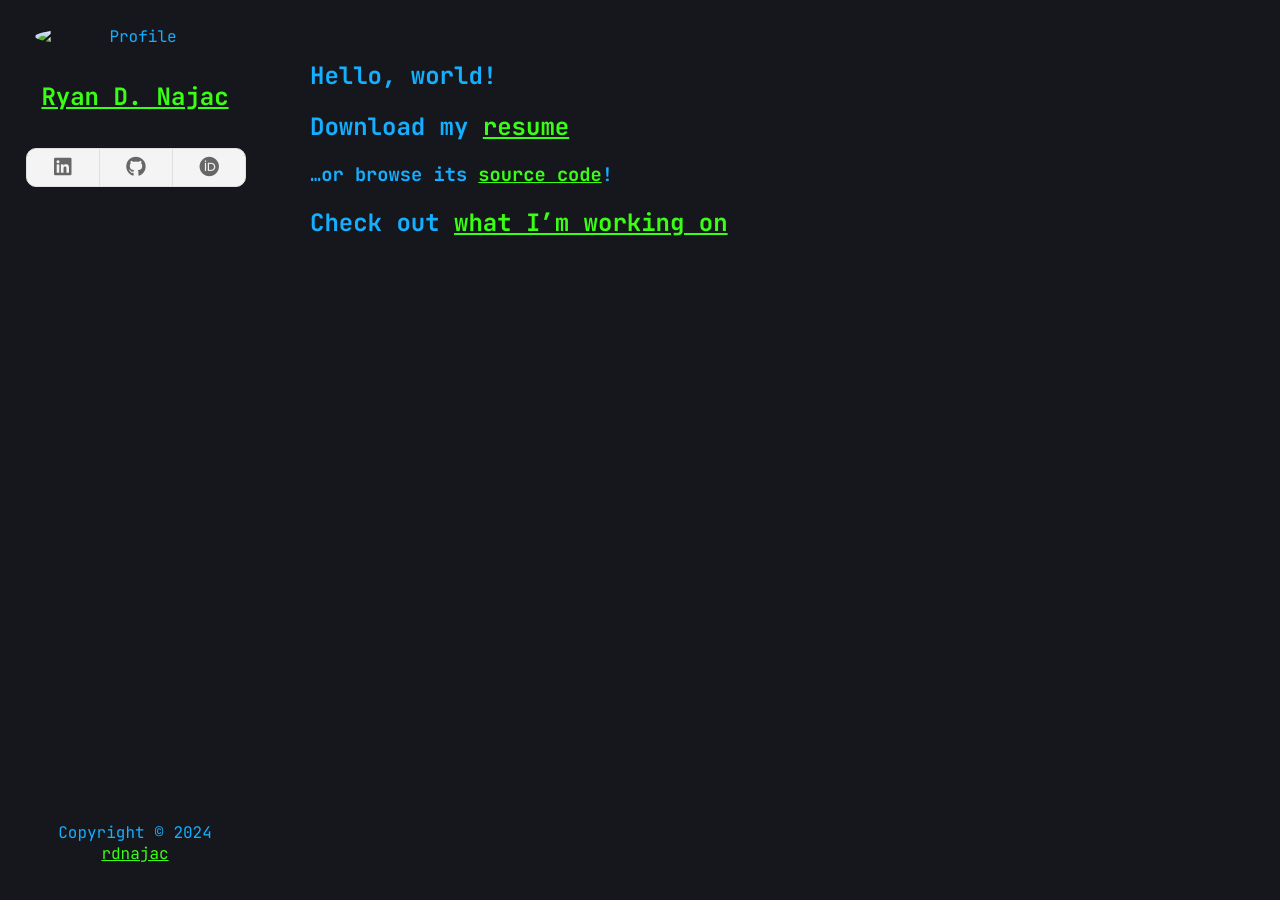
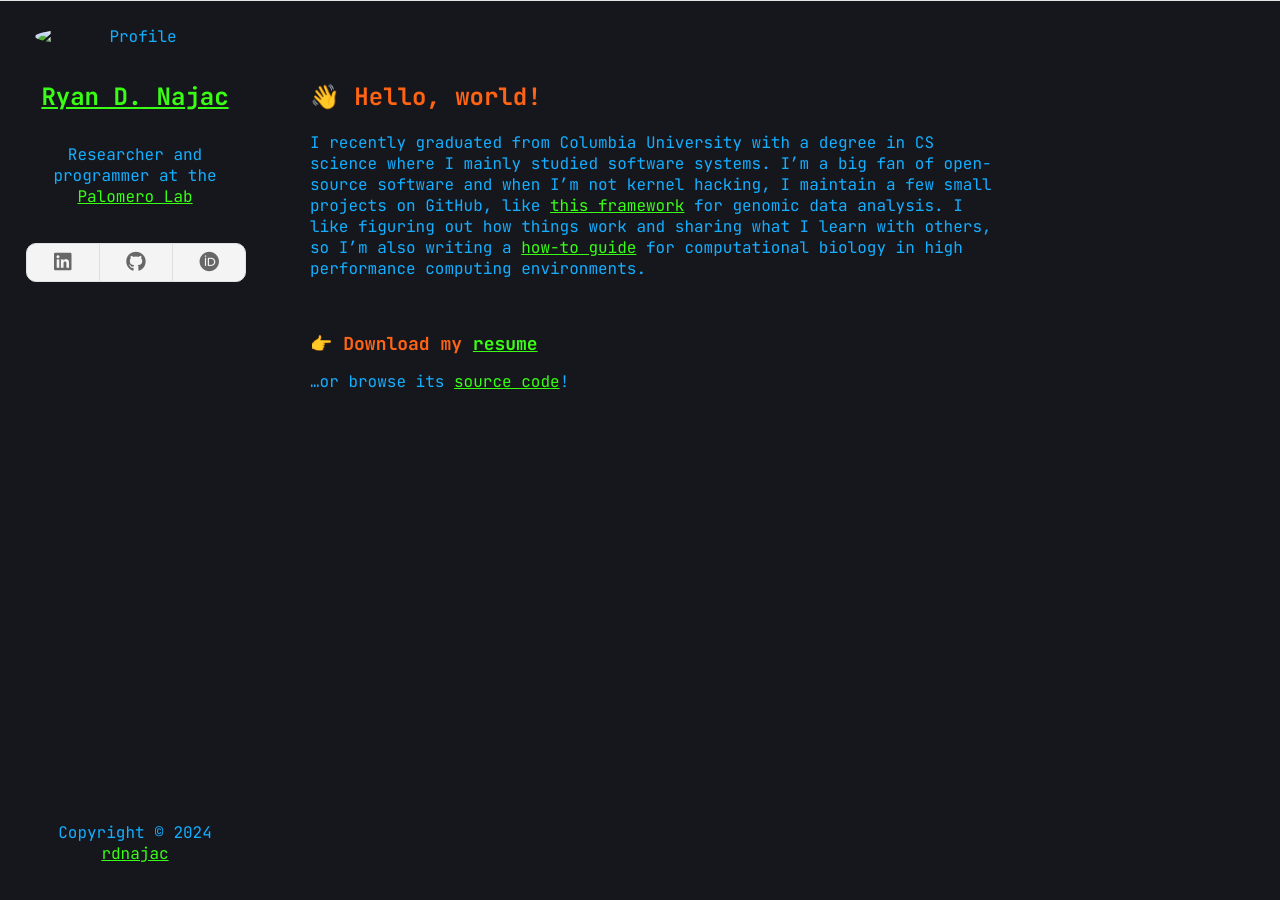
Before and after one commit to rdnajac/rdnajac.github.io, a Jekyll site: the page built from index.md, in a window 1280 px wide. Built offline with Jekyll 4.4.1, drawn with Linux system fonts in a browser that asks for light colours; nearby versions of some CDN libraries; our own code applies the rules of GitHub Pages for plain Markdown files.

Commit message:
update config

```diff
--- a/_config.yml
+++ b/_config.yml
@@ -2,3 +2,4 @@
 description: "Welcome to my personal website!"
 profile: assets/rdnajac-profile.jpg
 favicon: assets/favicon.ico
+tagline: "Researcher and programmer at the <a href='https://www.palomerolab.org/'>Palomero Lab</a>"
--- a/_layouts/page.html
+++ b/_layouts/page.html
@@ -15,12 +15,14 @@
       <header>
         <img src="{{ site.profile | relative_url }}" alt="Profile" />
         <h1><a href="{{ "/" | absolute_url }}">{{ site.title }}</a></h1>
+	<p>{{ site.tagline }}</p>
         <ul class="links">
           <li><a href="https://www.linkedin.com/in/ryan-najac/"><i class="fa-brands fa-linkedin"></i></a></li>
           <li><a href="https://github.com/rdnajac"><i class="fa-brands fa-github"></i></a></li>
           <li><a href="https://orcid.org/0009-0000-6280-5646"><i class="fa-brands fa-orcid"></i></a></li>
         </ul>
       </header>
+      <hr />
 
     <div class="wrapper">
       <section>
@@ -28,7 +30,7 @@
       </section>
 
       <footer>
-	<p>Copyright &copy; 2024 <a href="{{ site.github.owner_url }}">{{ site.github.owner_name }}</a></p>
+	<p>Copyright &copy; 2024 <a href="{{ site.github.repository_url }}">{{ site.github.owner_name }}</a></p>
       </footer>
 
     </div>
--- a/_sass/_base.scss
+++ b/_sass/_base.scss
@@ -1,6 +1,7 @@
 $font-family: 'JetBrains Mono', monospace;
 $bg-color: #16161d;
 $text-color: #14afff;
+$header-color: #ff6414;
 $link-color: #39ff14;
 $link-hover-color: #00ff00;
 $link-bg: #f4f4f4;
@@ -75,7 +76,15 @@
 
 h1 {
   font-size: 24px;
+  color: $header-color;
+
 }
+
+h2, h3 {
+  font-size: 18px;
+  color: $header-color;
+}
+
 
 a {
   color: $link-color;
@@ -88,20 +97,9 @@
   }
 }
 
-.button {
-  display: inline-block;
-  padding: 8px 16px;
-  font-size: 14px;
-  border: none;
-  border-radius: 4px;
-  background-color: $link-bg;
-  color: $link-color;
-  text-align: center;
-  cursor: pointer;
-  transition: background-color 0.3s ease, color 0.3s ease;
-
-  &:hover, &:focus {
-    background-color: darken($link-bg, 5%);
-    color: $link-hover-color;
-  }
+hr {
+  border:0;
+  background:#e5e5e5;
+  height:1px;
+  margin:0 0 20px;
 }
--- a/index.md
+++ b/index.md
@@ -2,10 +2,18 @@
 layout: page
 ---
 
-# Hello, world!
+# 👋 Hello, world!
 
-## Download my [resume](./assets/rdnajac-resume.pdf)
+I recently graduated from Columbia University with a degree in CS
+science where I mainly studied software systems. I'm a big fan of
+open-source software and when I'm not kernel hacking, I maintain a few
+small projects on GitHub, like [this framework](https://github.com/rdnajac/cbmf)
+for genomic data analysis. I like figuring out how things work and
+sharing what I learn with others, so I'm also writing a
+[how-to guide](https://palomerolab.github.io/how-to/)
+for computational biology in high performance computing environments.
 
-### ...or browse its [source code](./assets/rdnajac-resume.md)!
+<br>
 
-# Check out [what I'm working on](https://palomerolab.github.io/how-to/)
+## 👉 Download my [resume](./assets/rdnajac-resume.pdf)
+...or browse its [source code](./assets/rdnajac-resume.md)!
```
